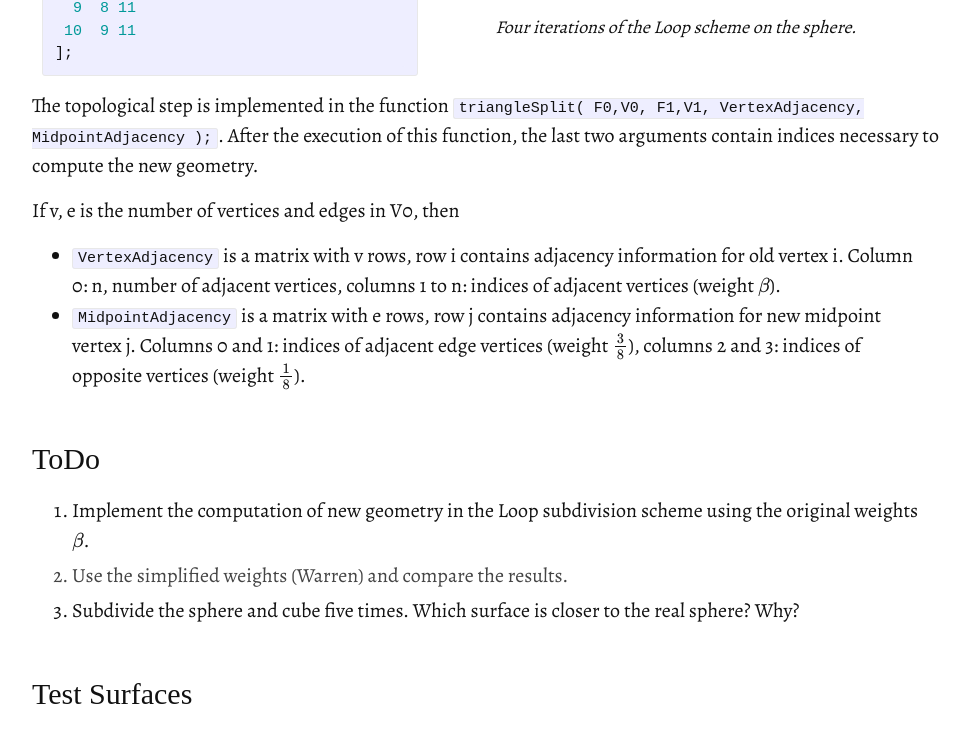
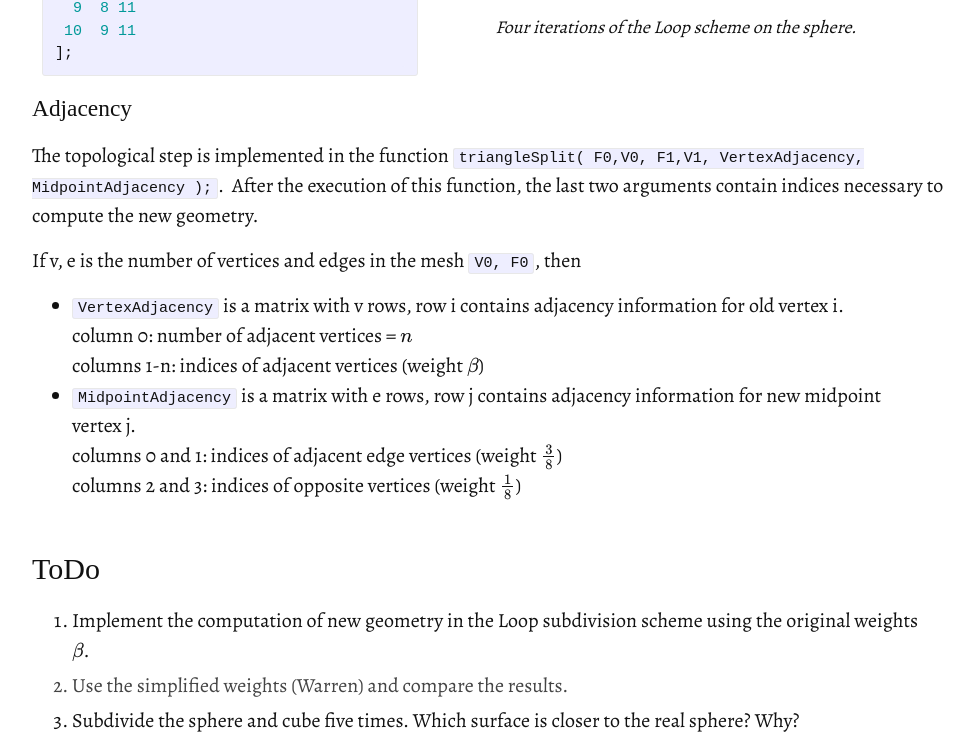
Before and after one commit to bbrrck/bbrrck.github.io, a Jekyll site: the page built from teaching/geo-num-2016/tp9.md, in a window 1280 px wide and 900 px high, scrolled down 4086 px, cut to the strip 165-900 px from the top of the window. Shown: the whole strip, without its empty margins (138-1112 px from the left). Built offline with Jekyll 4.4.1, drawn with Linux system fonts in a browser that asks for light colours; some web fonts are replaced; formulas are drawn with MathJax 3.

Commit message:
TP9 updates still

```diff
--- a/teaching/geo-num-2016/tp9.md
+++ b/teaching/geo-num-2016/tp9.md
@@ -165,15 +165,19 @@ F = [
 <div style="clear:both;"></div>
 
 
-The topological step is implemented in the function <code>triangleSplit( F0,V0, F1,V1, VertexAdjacency, MidpointAdjacency );</code>.
+### Adjacency
+
+The topological step is implemented in the function <code>triangleSplit( F0,V0, F1,V1, VertexAdjacency, MidpointAdjacency );</code>.&nbsp;
 After the execution of this function, the last two arguments contain indices necessary to compute the new geometry.
 
-If v, e is the number of vertices and edges in V0, then
+If v, e is the number of vertices and edges in the mesh <code>V0, F0</code>, then
 
 * <code>VertexAdjacency</code> is a matrix with v rows, row i contains adjacency information for old vertex i.
-Column 0: n, number of adjacent vertices, columns 1 to n: indices of adjacent vertices (weight $\beta$).
+column 0: number of adjacent vertices = $n$
+columns 1-n: indices of adjacent vertices (weight $\beta$)
 * <code>MidpointAdjacency</code> is a matrix with e rows, row j contains adjacency information for new midpoint vertex j.
-Columns 0 and 1: indices of adjacent edge vertices (weight $\frac38$), columns 2 and 3: indices of opposite vertices (weight $\frac18$).
+columns 0 and 1: indices of adjacent edge vertices (weight $\frac38$)
+columns 2 and 3: indices of opposite vertices (weight $\frac18$)
 
 
 ## ToDo
```
